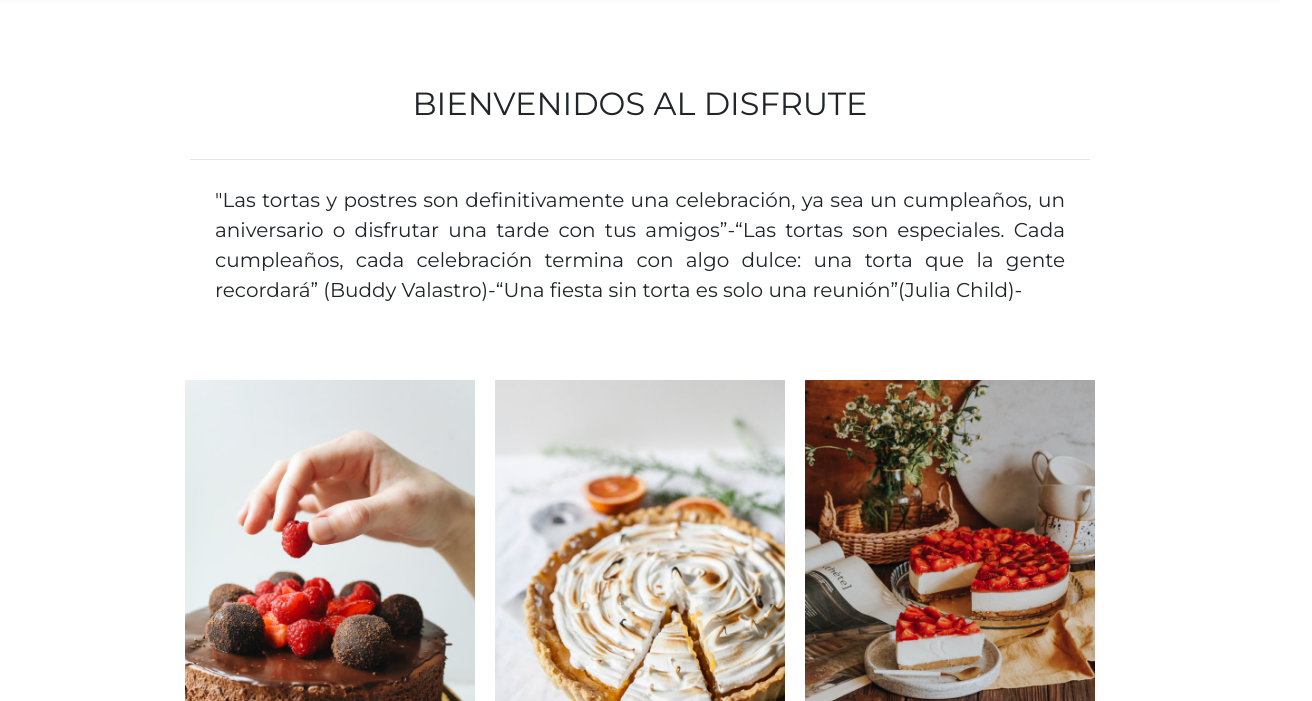
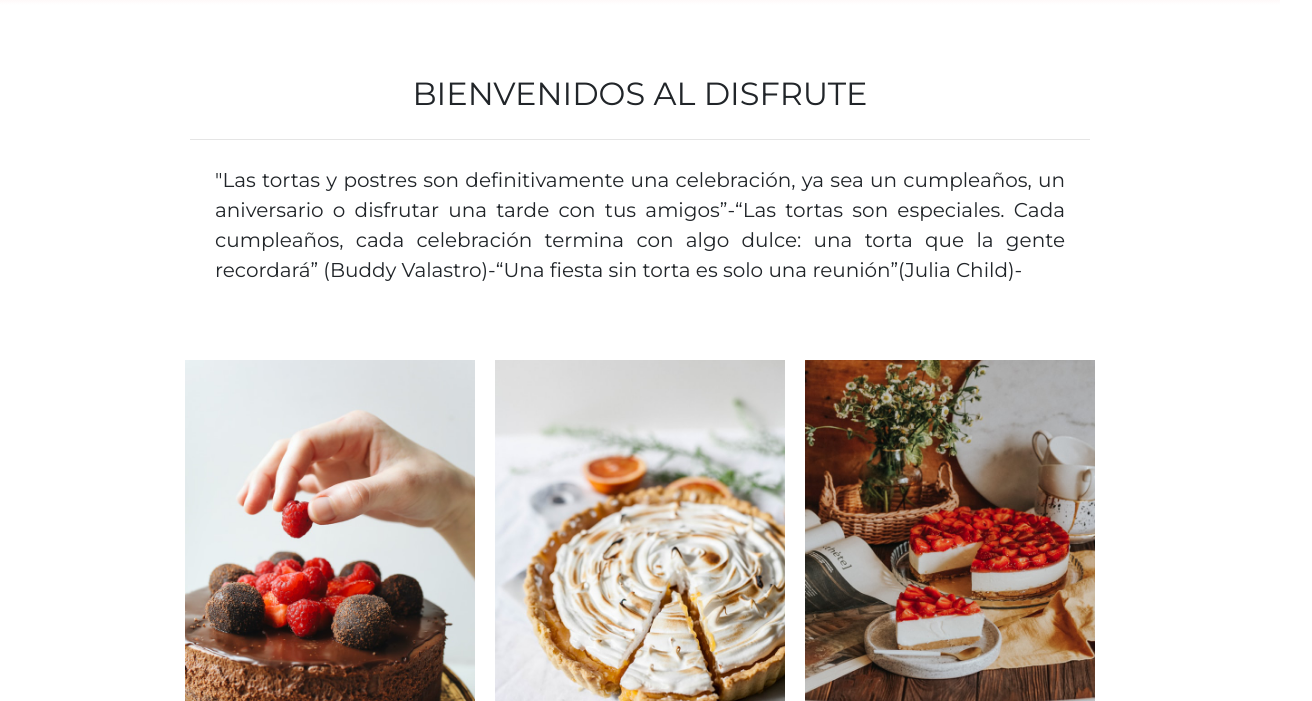
Before and after one commit to pattybrad/faunofinal-pcbradley, a website: page pages/productos.html in a window 1280 px wide. Shown: the part 99-800 px from the top of the page, 1312 px wide, since content can reach past the window. Drawn offline with nearby package versions, Linux system fonts and the light colour scheme.

Commit message:
Verificación overflow-x en todas las páginas

```diff
--- a/pages/productos.html
+++ b/pages/productos.html
@@ -52,7 +52,7 @@
       </header>
               <section id="galeria" class="container-fluid">
               <div class="text-center">
-                  <h2 style="padding: 20px;">BIENVENIDOS AL DISFRUTE</h2>
+                  <h2 style="padding: 10px;">BIENVENIDOS AL DISFRUTE</h2>
                     <hr class="gris">
                       <p class="texto">"Las tortas y postres son definitivamente una celebración, ya sea un cumpleaños, un aniversario o disfrutar una tarde con tus amigos”-“Las tortas son especiales. Cada cumpleaños, cada celebración termina con algo dulce: una torta que la gente recordará” (Buddy Valastro)-“Una fiesta sin torta es solo una reunión”(Julia Child)-</p>
                   </div>
--- a/scss/components/_contact.scss
+++ b/scss/components/_contact.scss
@@ -1,3 +1,7 @@
+body{
+	overflow-x:hidden;
+}
+
 .contacto__form{
 	margin:20px;
 	padding:5px;
--- a/scss/components/_footer.scss
+++ b/scss/components/_footer.scss
@@ -1,3 +1,4 @@
+
 $pad:2px;
 
 @mixin flex-horizontal-around{
@@ -11,5 +12,5 @@ $pad:2px;
 footer{
 	padding:$pad;
 	background-color: white;
-
+	overflow-x:hidden;
 }
--- a/scss/components/_galprod.scss
+++ b/scss/components/_galprod.scss
@@ -1,3 +1,7 @@
+body{
+  overflow-x:hidden;
+}
+
 #galeria {
   max-width: 1000px;
   padding: 60px 50px 100px 50px;
--- a/scss/components/_galserv.scss
+++ b/scss/components/_galserv.scss
@@ -1,3 +1,7 @@
+body{
+  overflow-x:hidden;
+}
+
 #galeria {
   max-width: 1000px;
   padding: 60px 50px 100px 50px;
--- a/scss/components/_header.scss
+++ b/scss/components/_header.scss
@@ -15,6 +15,7 @@ header{
       .navbar-collapse{
 	justify-content: flex-end;
 	cursor:pointer;
+    overflow-x:hidden;
 }
 }
 li:hover{
--- a/scss/components/_indexgri.scss
+++ b/scss/components/_indexgri.scss
@@ -4,6 +4,9 @@
     margin: 0;
     padding:0;
     font-family: 'Montserrat', sans-serif;
+}
+body{
+    overflow-x:hidden;
 }
 a {
     text-decoration: none;
--- a/scss/components/_somos.scss
+++ b/scss/components/_somos.scss
@@ -1,3 +1,7 @@
+body{
+  overflow-x:hidden;
+}
+
 .nous {
    padding: 100px 50px 100px 50px;
 }
@@ -11,7 +15,6 @@
 .imgnous {
   width: 100%;
   padding-bottom: 30px;
-
 
   &:hover {
     filter: opacity(0.5);
```
Also changed, not shown: index.html (+1 -1 lines), pages/servicios.html (+1 -1 lines), css/estilo.css.
